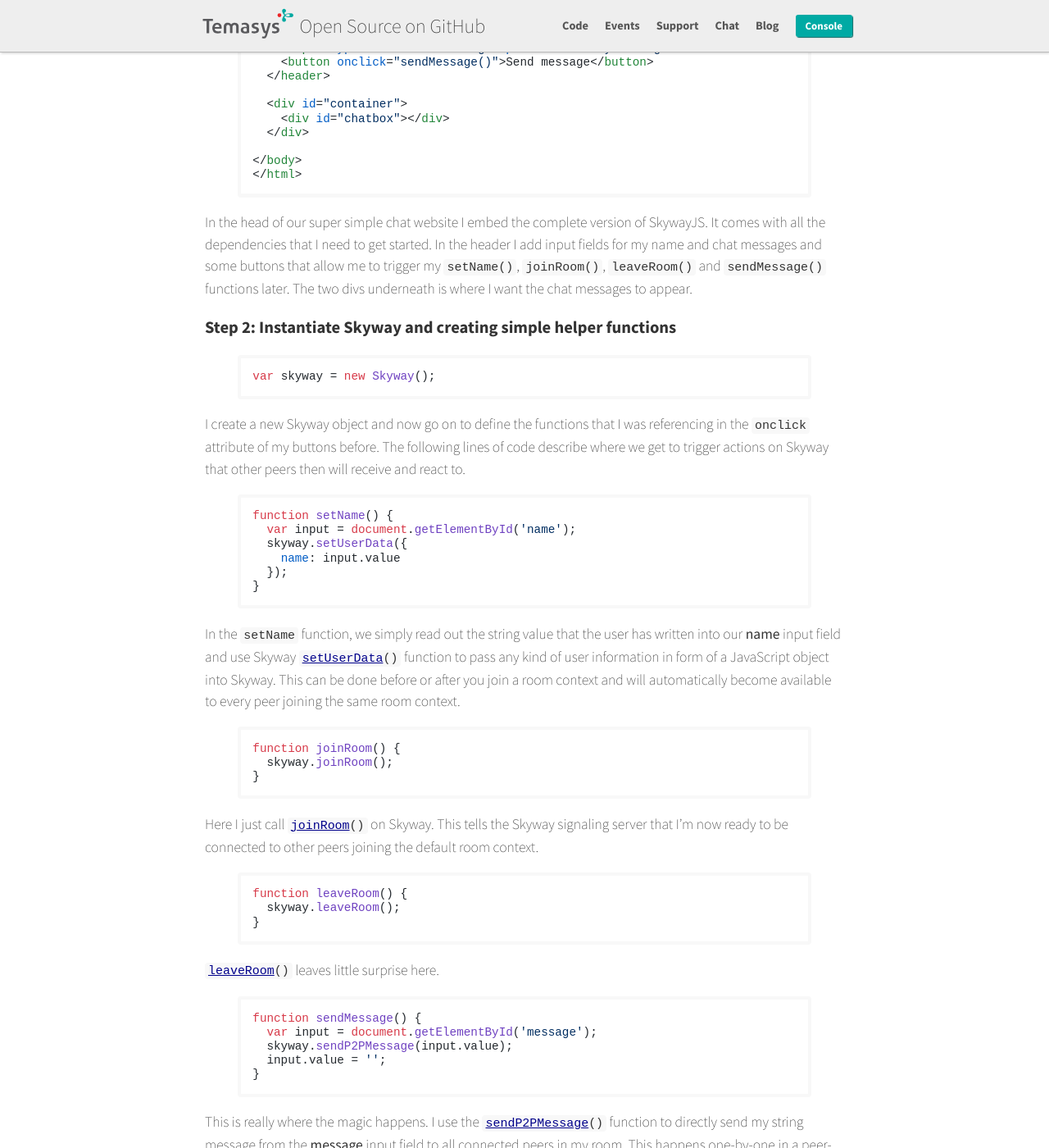
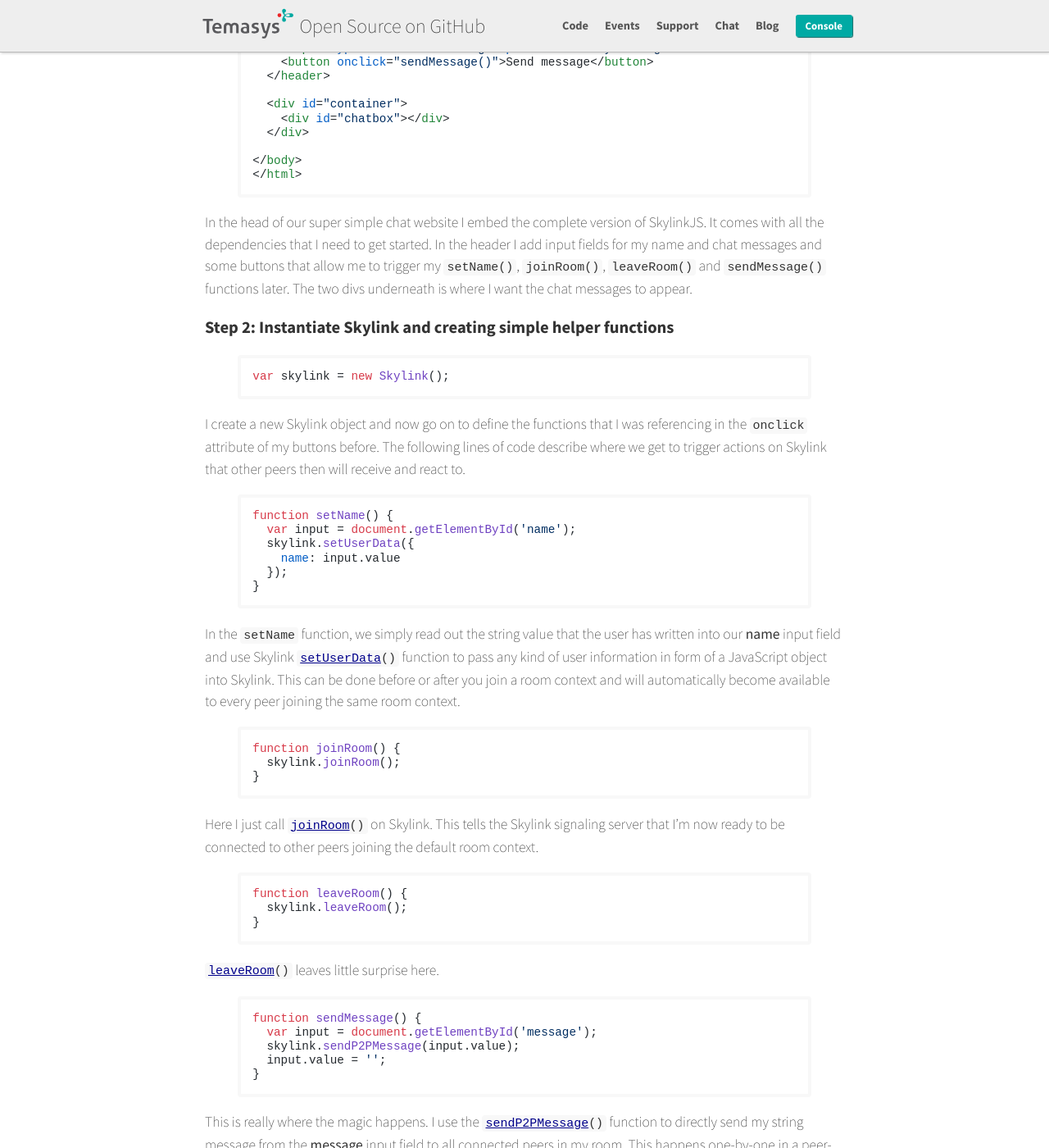
Before and after one commit to Temasys/temasys.github.io, a Jekyll site: the page built from _posts/2014-09-02-Building_A_Simple_P2P_chat_with_WebRTC.markdown, in a window 1280 px wide and 1400 px high, scrolled down 935 px. Shown: the whole window at 82% size. Built offline with Jekyll 4.4.1, drawn with Linux system fonts in a browser that asks for light colours; nearby versions of some CDN libraries; Markdown is read by kramdown in place of the engine named in the settings; some of the changed text lies outside the part shown.

Commit message:
Rollback

```diff
--- a/_posts/2014-09-02-Building_A_Simple_P2P_chat_with_WebRTC.markdown
+++ b/_posts/2014-09-02-Building_A_Simple_P2P_chat_with_WebRTC.markdown
@@ -10,22 +10,22 @@
 
 Audio/Video communication is not the only thing that WebRTC enables you to do. The data channel offers a variety of use-cases, too, by sending information from one peer to another without going through a server. In this tutorial I show you how to build a simple chat.
 
-<p data-height="330" data-theme-id="7751" data-slug-hash="asIzB" data-default-tab="result" class='codepen'>See the Pen <a href='http://codepen.io/serrynaimo/pen/asIzB'>WebRTC Chat with SkywayJS</a> by Thomas Gorissen (<a href='http://codepen.io/serrynaimo'>@serrynaimo</a>) on <a href='http://codepen.io'>CodePen</a>.</p>
+<p data-height="330" data-theme-id="7751" data-slug-hash="asIzB" data-default-tab="result" class='codepen'>See the Pen <a href='http://codepen.io/serrynaimo/pen/asIzB'>WebRTC Chat with SkylinkJS</a> by Thomas Gorissen (<a href='http://codepen.io/serrynaimo'>@serrynaimo</a>) on <a href='http://codepen.io'>CodePen</a>.</p>
 <script async src="//codepen.io/assets/embed/ei.js"></script>
 
-I'm using our open-source [SkywayJS](https://github.com/Temasys/SkywayJS) library to build this. It takes care of the hard parts of introducing peers in different network environments and makes WebRTC really easy to use. If you haven't seen my Getting Started tutorial, [you can find it here](http://temasys.github.io/how-to/2014/08/08/Getting_started_with_WebRTC_and_SkywayJS/).
+I'm using our open-source [SkylinkJS](https://github.com/Temasys/SkylinkJS) library to build this. It takes care of the hard parts of introducing peers in different network environments and makes WebRTC really easy to use. If you haven't seen my Getting Started tutorial, [you can find it here](http://temasys.github.io/how-to/2014/08/08/Getting_started_with_WebRTC_and_SkylinkJS/).
 
-**Tip:** You can click on the function and event names in this tutorial to see the corresponding entry in our [API documentation](http://cdn.temasys.com.sg/skyway/skywayjs/latest/doc/classes/Skyway.html).
+**Tip:** You can click on the function and event names in this tutorial to see the corresponding entry in our [API documentation](http://cdn.temasys.com.sg/skylink/skylinkjs/latest/doc/classes/Skylink.html).
 
 
-### Step 1: Include SkywayJS into your website
+### Step 1: Include SkylinkJS into your website
 
 {% highlight html %}
 <html>
 <head>
-    <title>WebRTC chat with SkywayJS</title>
+    <title>WebRTC chat with SkylinkJS</title>
 
-    <script src="//cdn.temasys.com.sg/skyway/skywayjs/0.5.x/skyway.complete.min.js"></script>
+    <script src="//cdn.temasys.com.sg/skylink/skylinkjs/0.5.x/skylink.complete.min.js"></script>
 </head>
 <body>
 
@@ -47,48 +47,48 @@
 </html>
 {% endhighlight %}
 
-In the head of our super simple chat website I embed the complete version of SkywayJS. It comes with all the dependencies that I need to get started. In the header I add input fields for my name and chat messages and some buttons that allow me to trigger my *setName()*, *joinRoom()*, *leaveRoom()* and *sendMessage()* functions later. The two divs underneath is where I want the chat messages to appear.
+In the head of our super simple chat website I embed the complete version of SkylinkJS. It comes with all the dependencies that I need to get started. In the header I add input fields for my name and chat messages and some buttons that allow me to trigger my *setName()*, *joinRoom()*, *leaveRoom()* and *sendMessage()* functions later. The two divs underneath is where I want the chat messages to appear.
 
 
-### Step 2: Instantiate Skyway and creating simple helper functions
+### Step 2: Instantiate Skylink and creating simple helper functions
 
 {% highlight javascript %}
-var skyway = new Skyway();
+var skylink = new Skylink();
 {% endhighlight %}
-I create a new Skyway object and now go on to define the functions that I was referencing in the *onclick* attribute of my buttons before. The following lines of code describe where we get to trigger actions on Skyway that other peers then will receive and react to.
+I create a new Skylink object and now go on to define the functions that I was referencing in the *onclick* attribute of my buttons before. The following lines of code describe where we get to trigger actions on Skylink that other peers then will receive and react to.
 
 {% highlight javascript %}
 function setName() {
   var input = document.getElementById('name');
-  skyway.setUserData({
+  skylink.setUserData({
     name: input.value
   });
 }
 {% endhighlight %}
-In the *setName* function, we simply read out the string value that the user has written into our **name** input field and use Skyway *[setUserData](http://cdn.temasys.com.sg/skyway/skywayjs/latest/doc/classes/Skyway.html#method_setUserData)()* function to pass any kind of user information in form of a JavaScript object into Skyway. This can be done before or after you join a room context and will automatically become available to every peer joining the same room context.
+In the *setName* function, we simply read out the string value that the user has written into our **name** input field and use Skylink *[setUserData](http://cdn.temasys.com.sg/skylink/skylinkjs/latest/doc/classes/Skylink.html#method_setUserData)()* function to pass any kind of user information in form of a JavaScript object into Skylink. This can be done before or after you join a room context and will automatically become available to every peer joining the same room context.
 
 {% highlight javascript %}
 function joinRoom() {
-  skyway.joinRoom();
+  skylink.joinRoom();
 }
 {% endhighlight %}
-Here I just call *[joinRoom](http://cdn.temasys.com.sg/skyway/skywayjs/latest/doc/classes/Skyway.html#method_joinRoom)()* on Skyway. This tells the Skyway signaling server that I'm now ready to be connected to other peers joining the default room context.
+Here I just call *[joinRoom](http://cdn.temasys.com.sg/skylink/skylinkjs/latest/doc/classes/Skylink.html#method_joinRoom)()* on Skylink. This tells the Skylink signaling server that I'm now ready to be connected to other peers joining the default room context.
 
 {% highlight javascript %}
 function leaveRoom() {
-  skyway.leaveRoom();
+  skylink.leaveRoom();
 }
 {% endhighlight %}
-*[leaveRoom](http://cdn.temasys.com.sg/skyway/skywayjs/latest/doc/classes/Skyway.html#method_leaveRoom)()* leaves little surprise here.
+*[leaveRoom](http://cdn.temasys.com.sg/skylink/skylinkjs/latest/doc/classes/Skylink.html#method_leaveRoom)()* leaves little surprise here.
 
 {% highlight javascript %}
 function sendMessage() {
   var input = document.getElementById('message');
-  skyway.sendP2PMessage(input.value);
+  skylink.sendP2PMessage(input.value);
   input.value = '';
 }
 {% endhighlight %}
-This is really where the magic happens. I use the *[sendP2PMessage](http://cdn.temasys.com.sg/skyway/skywayjs/latest/doc/classes/Skyway.html#method_sendP2PMessage)()* function to directly send my string message from the **message** input field to all connected peers in my room. This happens one-by-one in a peer-to-peer fashion and through an encrypted transmission. No data touches a server. It's a great way to have super private conversations. (Be aware: This is pretty safe to use for private data exchange, but nothing is ever totally safe!)
+This is really where the magic happens. I use the *[sendP2PMessage](http://cdn.temasys.com.sg/skylink/skylinkjs/latest/doc/classes/Skylink.html#method_sendP2PMessage)()* function to directly send my string message from the **message** input field to all connected peers in my room. This happens one-by-one in a peer-to-peer fashion and through an encrypted transmission. No data touches a server. It's a great way to have super private conversations. (Be aware: This is pretty safe to use for private data exchange, but nothing is ever totally safe!)
 
 {% highlight javascript %}
 function addMessage(message, className) {
@@ -102,12 +102,12 @@
 This is my helper function to add a new message to the **chatbox** div that I created earlier. I can also pass a *className* variable to leverage CSS, so I can make different messages stand out. I use the *textContent* property of the div element to avoid that somebody can send me script tags or HTML inside a message that gets executed.
 
 
-### Step 3: Subscribing the Skyway events
+### Step 3: Subscribing the Skylink events
 
-When we use the functions above on one peer in the room, the other peers will get notified. Skyway informs them with events. In order for us to react to those event, we need to subscribe to them and execute our own functionality when they get triggered.
+When we use the functions above on one peer in the room, the other peers will get notified. Skylink informs them with events. In order for us to react to those event, we need to subscribe to them and execute our own functionality when they get triggered.
 
 {% highlight javascript %}
-skyway.on('peerJoined', function(peerId, peerInfo, isSelf) {
+skylink.on('peerJoined', function(peerId, peerInfo, isSelf) {
   var user = 'You';
   if(!isSelf) {
     user = peerInfo.userData.name || peerId;
@@ -115,20 +115,20 @@
   addMessage(user + ' joined the room', 'action');
 });
 {% endhighlight %}
-**[peerJoined](http://cdn.temasys.com.sg/skyway/skywayjs/latest/doc/classes/Skyway.html#event_peerJoined):** When somebody joins the chat room, I want to be informed and show a little action message. I use the *isSelf* parameter to determine if it's myself joining the room or somebody else and in the latter case I use Skyways *peerInfo* attribute to retrieve the userData object that the user might have set earlier using Skyways **[setUserData](http://cdn.temasys.com.sg/skyway/skywayjs/latest/doc/classes/Skyway.html#method_setUserData)** function. If there is no name set yet, I fall back and use Skyways *peerId*.
+**[peerJoined](http://cdn.temasys.com.sg/skylink/skylinkjs/latest/doc/classes/Skylink.html#event_peerJoined):** When somebody joins the chat room, I want to be informed and show a little action message. I use the *isSelf* parameter to determine if it's myself joining the room or somebody else and in the latter case I use Skylinks *peerInfo* attribute to retrieve the userData object that the user might have set earlier using Skylinks **[setUserData](http://cdn.temasys.com.sg/skylink/skylinkjs/latest/doc/classes/Skylink.html#method_setUserData)** function. If there is no name set yet, I fall back and use Skylinks *peerId*.
 
 {% highlight javascript %}
-skyway.on('peerUpdated', function(peerId, peerInfo, isSelf) {
+skylink.on('peerUpdated', function(peerId, peerInfo, isSelf) {
   if(isSelf) {
     user = peerInfo.userData.name || peerId;
     addMessage('You\'re now known as ' + user, 'action');
   }
 });
 {% endhighlight %}
-**[peerUpdated](http://cdn.temasys.com.sg/skyway/skywayjs/latest/doc/classes/Skyway.html#event_peerUpdated):** It may happen that a peer updates its userData object while connected to the room. In this case the **peerUpdated** event is fired. I receive the new userData object the same way I got it in the **peerJoined** event earlier.
+**[peerUpdated](http://cdn.temasys.com.sg/skylink/skylinkjs/latest/doc/classes/Skylink.html#event_peerUpdated):** It may happen that a peer updates its userData object while connected to the room. In this case the **peerUpdated** event is fired. I receive the new userData object the same way I got it in the **peerJoined** event earlier.
 
 {% highlight javascript %}
-skyway.on('peerLeft', function(peerId, peerInfo, isSelf) {
+skylink.on('peerLeft', function(peerId, peerInfo, isSelf) {
   var user = 'You';
   if(!isSelf) {
     user = peerInfo.userData.name || peerId;
@@ -136,10 +136,10 @@
   addMessage(user + ' left the room', 'action');
 });
 {% endhighlight %}
-**[peerLeft](http://cdn.temasys.com.sg/skyway/skywayjs/latest/doc/classes/Skyway.html#event_peerLeft):** When a peer leaves the chatroom, I also write a short message into the chat room to inform the user.
+**[peerLeft](http://cdn.temasys.com.sg/skylink/skylinkjs/latest/doc/classes/Skylink.html#event_peerLeft):** When a peer leaves the chatroom, I also write a short message into the chat room to inform the user.
 
 {% highlight javascript %}
-skyway.on('incomingMessage', function(message, peerId, peerInfo, isSelf) {
+skylink.on('incomingMessage', function(message, peerId, peerInfo, isSelf) {
   var user = 'You',
     className = 'you';
   if(!isSelf) {
@@ -149,15 +149,15 @@
   addMessage(user + ': ' + message.content, className);
 });
 {% endhighlight %}
-**[incomingMessage](http://cdn.temasys.com.sg/skyway/skywayjs/latest/doc/classes/Skyway.html#event_incomingMessage):** This event is triggered whenever Skyway receives a public or private message from another peer. Messages sent with *sendP2PMessage()* are always private messages, although they could have been sent to multiple peers. If you want to find out if a message was a non-peer-to-peer public broadcast, you can check *peerInfo.isPrivate* to be false.
+**[incomingMessage](http://cdn.temasys.com.sg/skylink/skylinkjs/latest/doc/classes/Skylink.html#event_incomingMessage):** This event is triggered whenever Skylink receives a public or private message from another peer. Messages sent with *sendP2PMessage()* are always private messages, although they could have been sent to multiple peers. If you want to find out if a message was a non-peer-to-peer public broadcast, you can check *peerInfo.isPrivate* to be false.
 
 
 ### Step 4: Initialize!
 
 {% highlight javascript %}
-skyway.init('Your API key');
+skylink.init('Your API key');
 {% endhighlight %}
-By calling *[init](http://cdn.temasys.com.sg/skyway/skywayjs/latest/doc/classes/Skyway.html#method_init)()* SkywayJS starts establishing a signaling connection with our servers and requires your API key as a parameter. Only after calling this function, you're able to join room contexts.
+By calling *[init](http://cdn.temasys.com.sg/skylink/skylinkjs/latest/doc/classes/Skylink.html#method_init)()* SkylinkJS starts establishing a signaling connection with our servers and requires your API key as a parameter. Only after calling this function, you're able to join room contexts.
 
 If you don't have one yet, you can register and get your own API key using our [Developer Console]([Temasys Developer Console](https://developer.temasys.com.sg). I'm aware you can make a lot fancier of a chat than this, but I think this example shows pretty well that creating a chat is not as hard anymore as it used to be. :) Leave us your feedback in our [developer chat](http://livesupport.temasys.com.sg/)! I'd love to hear from you.
 
@@ -165,7 +165,7 @@
 ## Resources
 
 - [Temasys Developer Console](https://developer.temasys.com.sg) - Get your API key
-- [Skyway API Documentation](http://cdn.temasys.com.sg/skyway/skywayjs/latest/doc/classes/Skyway.html)
-- [SkywayJS version history](https://github.com/Temasys/SkywayJS/releases)
-- [SkywayJS source-code on Github](http://github.com/Temasys/SkywayJS)
+- [Skylink API Documentation](http://cdn.temasys.com.sg/skylink/skylinkjs/latest/doc/classes/Skylink.html)
+- [SkylinkJS version history](https://github.com/Temasys/SkylinkJS/releases)
+- [SkylinkJS source-code on Github](http://github.com/Temasys/SkylinkJS)
 - [How to get support or contribute](http://temasys.github.io/support)
--- a/events.html
+++ b/events.html
@@ -11,9 +11,6 @@
         <h4>Upcoming events</h4>
     </p>
     <ul>
-        <li>
-            <b><a href="http://www.meetup.com/Singapore-JS/events/208194982/" target="_blank">SingaporeJS Meetup</a></b> - Singapore - 8 Oct 2014
-        </li>
         <li>
             <b><a href="http://www.cloudexpoasia.com" target="_blank">Cloud Expo Asia</a></b> - Singapore - 29+30 Oct 2014
         </li>
@@ -35,6 +32,9 @@
     </p>
     <ul>
         <li>
+            <b><a href="http://www.meetup.com/Singapore-JS/events/208194982/" target="_blank">SingaporeJS Meetup</a></b> - Singapore - 8 Oct 2014
+        </li>
+        <li>
             <b><a href="http://www.meetup.com/Singapore-JS/events/197757042/" target="_blank">SingaporeJS Meetup</a></b> - Singapore - 25 Aug 2014
         </li>
         <li>
--- a/support.html
+++ b/support.html
@@ -11,7 +11,7 @@
             <ol>
                 <li>Our projects usually include tests. Please make sure they run successfully on your system. You'll find instructions on how to run them in the projects description or README.md file.</li>
                 <li>Checkout the <i>Issues</i> section of the project you're using and see if there's already an issue on file.</li>
-                <li>Our staff hangs out a lot on <a href="http://stackoverflow.com" target="_blank">stackoverflow.com</a>. If you create a question there with the project name as tag (e.g. <code>skywayjs</code> or <code>adapterjs</code>) we'll find it and reply within a working day. This way you're also helping the community, if they're having a similar problem in the future.
+                <li>Our staff hangs out a lot on <a href="http://stackoverflow.com" target="_blank">stackoverflow.com</a>. If you create a question there with the project name as tag (e.g. <code>skylinkjs</code> or <code>adapterjs</code>) we'll find it and reply within a working day. This way you're also helping the community, if they're having a similar problem in the future.
                 <li>Find our developers in our <a href="http://livesupport.temasys.com.sg" target="_blank">live-chat</a>.</li>
                 <li>Worst case, write us an email directly to <i>dev-support</i> at <i>temasys.com.sg</i></li>
             </ol>
```
Also changed, not shown: _posts/2014-08-08-Getting_started_with_WebRTC_and_SkylinkJS.markdown (added, +157 -0 lines), _posts/2014-08-08-Getting_started_with_WebRTC_and_SkywayJS.markdown (deleted, +0 -157 lines), index.html (+5 -5 lines).
